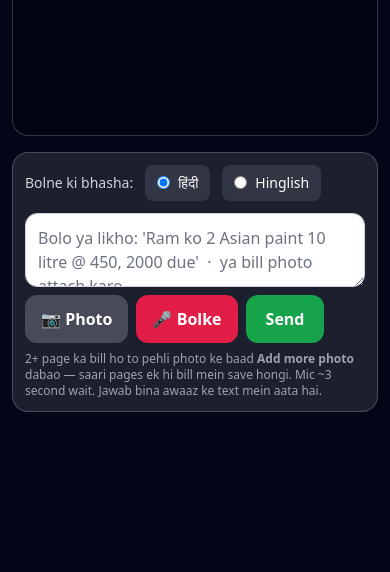
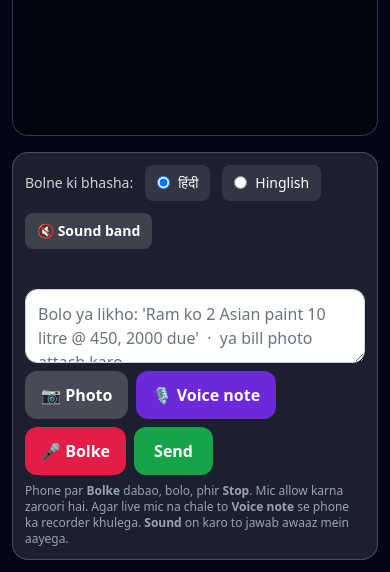
Before and after one commit to ssunny00091-rgb/hardware-erp, a PHP site: page /hardware-erp/assistant.php in a window 390 px wide. Shown: the part 928-1500 px from the top of the page. Before the commit the page ends 1340 px from the top, so only its background shows below. Run offline with PHP 8.4, Linux system fonts and the light colour scheme; tables that the repository leaves empty hold one stand-in row (values such as "Sample post"); some libraries are stand-ins or nearby versions.

Commit message:
Fix mobile voice input and add assistant sound toggle.
Phone Bolke now records audio (MediaRecorder) and sends it to the assistant; Voice note uses the phone recorder when HTTPS/live mic is blocked. Sound on reads replies aloud after a tap.

Co-authored-by: ssunny00091-rgb <ssunny00091-rgb@users.noreply.github.com>

```diff
--- a/assets/css/style.css
+++ b/assets/css/style.css
@@ -214,6 +214,23 @@ textarea::placeholder {
   max-height: 58vh;
 }
 
+.mic-live {
+  animation: mic-pulse 1.1s ease-in-out infinite;
+}
+
+@keyframes mic-pulse {
+  0%, 100% { box-shadow: 0 0 0 0 rgba(244, 63, 94, 0.7); }
+  50% { box-shadow: 0 0 0 10px rgba(244, 63, 94, 0); }
+}
+
+.sound-on {
+  background: #059669 !important;
+}
+
+#mic-status {
+  min-height: 1.25rem;
+}
+
 .chat-bubble {
   max-width: 92%;
   border-radius: 1rem;
--- a/assets/js/assistant.js
+++ b/assets/js/assistant.js
@@ -14,7 +14,15 @@ let listening = false;
 let recognition = null;
 let busy = false;
 let voiceSendTimer = null;
-const VOICE_SILENCE_MS = 3200;
+let mediaRecorder = null;
+let mediaStream = null;
+let recordedChunks = [];
+let audioCtx = null;
+const VOICE_SILENCE_MS = 2800;
+const btnSound = document.getElementById("btn-sound");
+const micStatus = document.getElementById("mic-status");
+const httpsHint = document.getElementById("https-mic-hint");
+const chatVoiceFile = document.getElementById("chat-voice-file");
 
 function currentVoiceLang() {
   const picked = document.querySelector('input[name="voice-lang"]:checked');
@@ -266,11 +274,18 @@ async function sendChat(text) {
   btnSend.disabled = true;
   const filesNow = pendingFiles.slice();
   let outgoing = message;
+  const filesAreAudio = filesNow.length > 0 && filesNow.every((f) => {
+    const t = (f.type || "").toLowerCase();
+    const n = (f.name || "").toLowerCase();
+    return t.startsWith("audio/") || t === "video/webm" || /\.(webm|m4a|mp3|wav|ogg|aac|3gp)$/.test(n);
+  });
   if (!outgoing && filesNow.length) {
-    outgoing = filesNow.length > 1
-      ? ("Yeh ek hi bill ki " + filesNow.length + " pages hain. Saari pages mila ke ek bill save karo.")
-      : "Is photo se supplier bill save karo.";
-  } else if (outgoing && filesNow.length > 1) {
+    outgoing = filesAreAudio
+      ? "🎤 Voice note"
+      : (filesNow.length > 1
+        ? ("Yeh ek hi bill ki " + filesNow.length + " pages hain. Saari pages mila ke ek bill save karo.")
+        : "Is photo se supplier bill save karo.");
+  } else if (outgoing && filesNow.length > 1 && !filesAreAudio) {
     outgoing += " (Iske saath " + filesNow.length + " pages/photos hain — ek hi bill.)";
   }
   addBubble("user", outgoing || ("📎 " + filesNow.map((f) => f.name).join(", ")));
@@ -280,7 +295,10 @@ async function sendChat(text) {
   chatFile.value = "";
 
   const form = new FormData();
-  form.append("payload", JSON.stringify({ message: outgoing || message, history }));
+  form.append("payload", JSON.stringify({
+    message: filesAreAudio && !message ? "" : (outgoing || message),
+    history,
+  }));
   filesNow.forEach((file, i) => form.append("files[]", file, "page-" + (i + 1) + "-" + file.name));
 
   try {
@@ -293,8 +311,9 @@ async function sendChat(text) {
     if (!response.ok) throw new Error(data.error || "Assistant fail");
     const reply = data.reply || "Ho gaya.";
     const extra = actionSummary(data.actions || []);
-    addBubble("assistant", reply, extra, data.tables || []);
-    history.push({ role: "user", content: outgoing || "Photo/PDF bheji hai" });
+  addBubble("assistant", reply, extra, data.tables || []);
+    speakText(reply);
+    history.push({ role: "user", content: outgoing || (filesAreAudio ? "Voice note" : "Photo/PDF bheji hai") });
     history.push({ role: "assistant", content: reply });
   } catch (err) {
     addBubble("assistant", "Error: " + err.message);
@@ -316,6 +335,117 @@ function micSupported() {
   return window.SpeechRecognition || window.webkitSpeechRecognition;
 }
 
+function isMobileShop() {
+  return /Android|iPhone|iPad|iPod|Mobile/i.test(navigator.userAgent || "")
+    || ((navigator.maxTouchPoints || 0) > 1 && window.innerWidth < 920);
+}
+
+function canUseLiveMic() {
+  const host = location.hostname;
+  return window.isSecureContext || host === "localhost" || host === "127.0.0.1";
+}
+
+function setMicStatus(text, danger) {
+  if (!micStatus) return;
+  micStatus.textContent = text || "";
+  micStatus.className = "mb-2 text-sm " + (danger ? "text-rose-300" : "text-amber-200");
+}
+
+function soundOn() {
+  return localStorage.getItem("assistantSoundOn") === "1";
+}
+
+function renderSoundButton() {
+  if (!btnSound) return;
+  if (soundOn()) {
+    btnSound.textContent = "🔊 Sound on";
+    btnSound.classList.add("sound-on");
+  } else {
+    btnSound.textContent = "🔇 Sound band";
+    btnSound.classList.remove("sound-on");
+  }
+}
+
+function unlockAudio() {
+  try {
+    const Ctx = window.AudioContext || window.webkitAudioContext;
+    if (Ctx) {
+      if (!audioCtx) audioCtx = new Ctx();
+      audioCtx.resume();
+    }
+  } catch (e) {
+    // ignore
+  }
+  try {
+    window.speechSynthesis && window.speechSynthesis.resume();
+  } catch (e2) {
+    // ignore
+  }
+}
+
+function playBeep() {
+  if (!soundOn()) return;
+  try {
+    unlockAudio();
+    if (!audioCtx) return;
+    const osc = audioCtx.createOscillator();
+    const gain = audioCtx.createGain();
+    osc.frequency.value = 880;
+    gain.gain.setValueAtTime(0.0001, audioCtx.currentTime);
+    gain.gain.exponentialRampToValueAtTime(0.08, audioCtx.currentTime + 0.02);
+    gain.gain.exponentialRampToValueAtTime(0.0001, audioCtx.currentTime + 0.18);
+    osc.connect(gain);
+    gain.connect(audioCtx.destination);
+    osc.start();
+    osc.stop(audioCtx.currentTime + 0.2);
+  } catch (e) {
+    // ignore
+  }
+}
+
+function pickVoice(lang) {
+  if (!window.speechSynthesis) return null;
+  const voices = window.speechSynthesis.getVoices() || [];
+  const want = lang === "en-IN" ? ["en-IN", "en-GB", "hi-IN", "en"] : ["hi-IN", "hi", "en-IN", "en"];
+  for (let i = 0; i < want.length; i++) {
+    const hit = voices.find((v) => (v.lang || "").toLowerCase().startsWith(want[i].toLowerCase()));
+    if (hit) return hit;
+  }
+  return voices[0] || null;
+}
+
+function speakText(text) {
+  if (!soundOn() || !window.speechSynthesis) return;
+  const plain = String(text || "")
+    .replace(/[#*_`>|-]/g, " ")
+    .replace(/\s+/g, " ")
+    .trim()
+    .slice(0, 450);
+  if (!plain) return;
+  unlockAudio();
+  window.speechSynthesis.cancel();
+  const u = new SpeechSynthesisUtterance(plain);
+  u.lang = currentVoiceLang();
+  u.rate = 1.04;
+  const voice = pickVoice(u.lang);
+  if (voice) u.voice = voice;
+  window.speechSynthesis.speak(u);
+}
+
+function micIdleLabel() {
+  btnMic.textContent = "🎤 Bolke";
+  btnMic.classList.remove("ring-2", "ring-white", "mic-live");
+}
+
+function stopMediaStream() {
+  if (mediaStream) {
+    mediaStream.getTracks().forEach((t) => {
+      try { t.stop(); } catch (e) { /* ignore */ }
+    });
+    mediaStream = null;
+  }
+}
+
 function stopMic() {
   if (voiceSendTimer) {
     clearTimeout(voiceSendTimer);
@@ -325,7 +455,6 @@ function stopMic() {
   if (recognition) {
     try {
       recognition.onend = null;
-      recognition.onresult = null;
       recognition.onerror = null;
       recognition.stop();
     } catch (e) {
@@ -333,8 +462,12 @@ function stopMic() {
     }
     recognition = null;
   }
-  btnMic.textContent = "🎤 Bolke";
-  btnMic.classList.remove("ring-2", "ring-white");
+  if (mediaRecorder && mediaRecorder.state === "recording") {
+    try { mediaRecorder.stop(); } catch (e2) { /* ignore */ }
+  }
+  mediaRecorder = null;
+  stopMediaStream();
+  micIdleLabel();
 }
 
 function queueVoiceSend() {
@@ -344,55 +477,260 @@ function queueVoiceSend() {
     const text = (chatInput.value || "").trim();
     if (!text || !listening) return;
     stopMic();
+    setMicStatus("Bhej raha hoon…");
     sendChat(text);
   }, VOICE_SILENCE_MS);
 }
 
-btnMic.addEventListener("click", () => {
+function recorderMime() {
+  if (!window.MediaRecorder) return "";
+  const types = [
+    "audio/webm;codecs=opus",
+    "audio/webm",
+    "audio/mp4",
+    "audio/ogg;codecs=opus",
+    "audio/ogg",
+  ];
+  return types.find((t) => MediaRecorder.isTypeSupported(t)) || "";
+}
+
+function extForMime(mime) {
+  if (mime.includes("mp4")) return "m4a";
+  if (mime.includes("ogg")) return "ogg";
+  if (mime.includes("mpeg") || mime.includes("mp3")) return "mp3";
+  if (mime.includes("wav")) return "wav";
+  return "webm";
+}
+
+async function askMicPermission() {
+  if (!navigator.mediaDevices || !navigator.mediaDevices.getUserMedia) {
+    throw new Error("Is browser mein mic API nahi hai");
+  }
+  const stream = await navigator.mediaDevices.getUserMedia({
+    audio: { echoCancellation: true, noiseSuppression: true },
+  });
+  return stream;
+}
+
+async function startRecorder() {
+  recordedChunks = [];
+  const mime = recorderMime();
+  mediaStream = await askMicPermission();
+  mediaRecorder = mime
+    ? new MediaRecorder(mediaStream, { mimeType: mime })
+    : new MediaRecorder(mediaStream);
+  const usedMime = mediaRecorder.mimeType || mime || "audio/webm";
+  mediaRecorder.ondataavailable = (ev) => {
+    if (ev.data && ev.data.size) recordedChunks.push(ev.data);
+  };
+  mediaRecorder.onerror = () => {
+    setMicStatus("Recording error. Voice note try karo.", true);
+    stopMic();
+  };
+  mediaRecorder.onstop = async () => {
+    const chunks = recordedChunks.slice();
+    recordedChunks = [];
+    stopMediaStream();
+    micIdleLabel();
+    if (!chunks.length) {
+      setMicStatus("Kuch record nahi hua. Phir se Bolke dabao.", true);
+      return;
+    }
+    const blob = new Blob(chunks, { type: usedMime.split(";")[0] || "audio/webm" });
+    if (blob.size < 800) {
+      setMicStatus("Bahut chhoti recording. Thoda lamba bolo.", true);
+      return;
+    }
+    const file = new File([blob], "voice." + extForMime(usedMime), { type: blob.type || "audio/webm" });
+    setMicStatus("Voice bhej raha hoon…");
+    pendingFiles.push(file);
+    showFiles();
+    await sendChat((chatInput.value || "").trim());
+    setMicStatus("");
+  };
+  mediaRecorder.start(250);
+  listening = true;
+  btnMic.textContent = "⏹ Stop";
+  btnMic.classList.add("ring-2", "ring-white", "mic-live");
+  playBeep();
+  setMicStatus("Sun raha hoon — bolo, khatam hone par Stop dabao.");
+}
+
+function startWebSpeech() {
   const Ctor = micSupported();
   if (!Ctor) {
-    alert("Yeh browser voice nahi sunta. Chrome use karo, ya type karo.");
-    return;
-  }
-  if (listening) {
-    stopMic();
-    return;
+    throw new Error("Live speech nahi");
   }
   recognition = new Ctor();
   recognition.lang = currentVoiceLang();
   recognition.interimResults = true;
-  recognition.continuous = true;
+  recognition.continuous = !isMobileShop();
+  recognition.maxAlternatives = 1;
   listening = true;
   btnMic.textContent = "⏹ Stop";
-  btnMic.classList.add("ring-2", "ring-white");
+  btnMic.classList.add("ring-2", "ring-white", "mic-live");
+  playBeep();
+  setMicStatus("Sun raha hoon — bolo…");
   recognition.onresult = (ev) => {
     let said = "";
     for (let i = 0; i < ev.results.length; i++) {
       said += ev.results[i][0].transcript;
     }
     chatInput.value = said.trim();
+    setMicStatus(said.trim() ? ("Suna: " + said.trim()) : "Sun raha hoon…");
     if (ev.results[ev.results.length - 1].isFinal) {
       queueVoiceSend();
     }
   };
-  recognition.onerror = () => {
-    stopMic();
+  recognition.onerror = (ev) => {
+    const err = (ev && ev.error) || "";
+    if (err === "no-speech" || err === "aborted") {
+      return;
+    }
+    if (err === "not-allowed" || err === "service-not-allowed") {
+      setMicStatus("Mic permission band hai. Chrome settings se mic allow karo, ya Voice note use karo.", true);
+      stopMic();
+      return;
+    }
+    if (err === "audio-capture" || err === "network") {
+      setMicStatus("Live mic fail (" + err + "). Ab recording mode.", true);
+      stopMic();
+      startRecorder().catch(() => {
+        if (chatVoiceFile) chatVoiceFile.click();
+      });
+      return;
+    }
+    setMicStatus("Mic error: " + err, true);
   };
   recognition.onend = () => {
-    if (!listening) return;
+    if (!listening || !recognition) return;
+    const text = (chatInput.value || "").trim();
+    if (isMobileShop()) {
+      if (text) {
+        queueVoiceSend();
+        return;
+      }
+      try {
+        setTimeout(() => {
+          if (listening && recognition) recognition.start();
+        }, 280);
+      } catch (e) {
+        queueVoiceSend();
+      }
+      return;
+    }
     try {
       recognition.start();
-    } catch (e) {
+    } catch (e2) {
       queueVoiceSend();
     }
   };
   recognition.start();
+}
+
+function showHttpsHint() {
+  if (!httpsHint) return;
+  if (canUseLiveMic()) {
+    httpsHint.classList.add("hidden");
+    return;
+  }
+  httpsHint.classList.remove("hidden");
+  httpsHint.textContent = "Phone par live mic ke liye site HTTPS (lock) chahiye. Abhi http hai, isliye Bolke block ho sakta hai. Voice note button use karo — phone ka recorder chalega. Ya PC Chrome se localhost kholo.";
+}
+
+async function toggleMic() {
+  if (listening) {
+    if (mediaRecorder && mediaRecorder.state === "recording") {
+      listening = false;
+      try { mediaRecorder.stop(); } catch (e) { stopMic(); }
+      btnMic.textContent = "…";
+      return;
+    }
+    const text = (chatInput.value || "").trim();
+    stopMic();
+    if (text) sendChat(text);
+    else setMicStatus("");
+    return;
+  }
+  if (!canUseLiveMic()) {
+    showHttpsHint();
+    setMicStatus("Live mic is page par band hai. Voice note dabao.", true);
+    if (chatVoiceFile) chatVoiceFile.click();
+    return;
+  }
+  unlockAudio();
+  if (window.speechSynthesis) window.speechSynthesis.cancel();
+  try {
+    if (isMobileShop() && window.MediaRecorder) {
+      await startRecorder();
+      return;
+    }
+    if (micSupported()) {
+      try {
+        const stream = await askMicPermission();
+        stream.getTracks().forEach((t) => t.stop());
+      } catch (permErr) {
+        setMicStatus("Mic allow nahi hua. Browser popup mein Allow dabao.", true);
+        return;
+      }
+      startWebSpeech();
+      return;
+    }
+    if (window.MediaRecorder) {
+      await startRecorder();
+      return;
+    }
+    if (chatVoiceFile) chatVoiceFile.click();
+    else alert("Yeh browser voice nahi sunta. Chrome use karo.");
+  } catch (err) {
+    setMicStatus((err && err.message) || "Mic start nahi hua", true);
+    if (chatVoiceFile) chatVoiceFile.click();
+  }
+}
+
+btnMic.addEventListener("click", () => {
+  toggleMic();
 });
+
+if (chatVoiceFile) {
+  chatVoiceFile.addEventListener("change", async () => {
+    const file = (chatVoiceFile.files && chatVoiceFile.files[0]) || null;
+    chatVoiceFile.value = "";
+    if (!file) return;
+    pendingFiles.push(file);
+    showFiles();
+    setMicStatus("Voice note bhej raha hoon…");
+    await sendChat((chatInput.value || "").trim());
+    setMicStatus("");
+  });
+}
+
+if (btnSound) {
+  btnSound.addEventListener("click", () => {
+    const next = soundOn() ? "0" : "1";
+    localStorage.setItem("assistantSoundOn", next);
+    renderSoundButton();
+    unlockAudio();
+    if (next === "1") {
+      speakText("Sound on hai. Ab assistant jawab bol kar sunayega.");
+    } else if (window.speechSynthesis) {
+      window.speechSynthesis.cancel();
+    }
+  });
+}
+
+if (window.speechSynthesis) {
+  window.speechSynthesis.addEventListener("voiceschanged", () => {
+    pickVoice(currentVoiceLang());
+  });
+}
 
 document.querySelectorAll('input[name="voice-lang"]').forEach((el) => {
   el.addEventListener("change", () => applyVoiceLang(el.value));
 });
 applyVoiceLang(localStorage.getItem("assistantVoiceLang") || "hi-IN");
+renderSoundButton();
+showHttpsHint();
 
 function applyKeyStatus(data) {
   const test = data.test || null;
--- a/assistant.php
+++ b/assistant.php
@@ -89,7 +89,10 @@ require __DIR__ . '/includes/reminder-banner.php';
     <label class="flex items-center gap-2 rounded-lg bg-white/10 px-3 py-2">
       <input type="radio" name="voice-lang" value="en-IN"> Hinglish
     </label>
+    <button type="button" id="btn-sound" class="rounded-lg bg-white/15 px-3 py-2 font-semibold">🔇 Sound band</button>
   </div>
+  <p id="mic-status" class="mb-2 text-sm text-amber-200"></p>
+  <p id="https-mic-hint" class="mb-2 hidden rounded-lg bg-rose-800/80 px-3 py-2 text-xs text-rose-50"></p>
   <div id="chat-files" class="mb-2 hidden"></div>
   <div class="flex flex-col gap-2 sm:flex-row sm:items-end">
     <textarea id="chat-input" rows="2" placeholder="Bolo ya likho: 'Ram ko 2 Asian paint 10 litre @ 450, 2000 due'  ·  ya bill photo attach karo" class="min-h-[52px] flex-1 rounded-xl border border-gray-300 bg-white p-3 text-gray-900"></textarea>
@@ -98,13 +101,21 @@ require __DIR__ . '/includes/reminder-banner.php';
         📷 Photo
         <input type="file" id="chat-file" class="hidden" accept="image/*,.pdf,application/pdf" multiple>
       </label>
+      <label class="cursor-pointer rounded-xl bg-violet-700 px-4 py-3 text-center font-semibold">
+        🎙️ Voice note
+        <input type="file" id="chat-voice-file" class="hidden" accept="audio/*,video/webm,video/mp4,.webm,.m4a,.mp3,.wav,.ogg,.aac" capture>
+      </label>
       <button type="button" id="btn-add-more" class="hidden rounded-xl bg-sky-600 px-4 py-3 font-semibold">➕ Add more photo</button>
       <button type="button" id="btn-mic" class="rounded-xl bg-rose-600 px-4 py-3 font-semibold">🎤 Bolke</button>
       <button type="button" id="btn-send" class="rounded-xl bg-green-600 px-5 py-3 font-semibold">Send</button>
     </div>
   </div>
-  <p class="mt-2 text-xs text-gray-400">2+ page ka bill ho to pehli photo ke baad <strong>Add more photo</strong> dabao — saari pages ek hi bill mein save hongi. Mic ~3 second wait. Jawab bina awaaz ke text mein aata hai.</p>
+  <p class="mt-2 text-xs text-gray-400">
+    Phone par <strong>Bolke</strong> dabao, bolo, phir <strong>Stop</strong>. Mic allow karna zaroori hai.
+    Agar live mic na chale to <strong>Voice note</strong> se phone ka recorder khulega.
+    <strong>Sound</strong> on karo to jawab awaaz mein aayega.
+  </p>
 </div>
 
-<script src="<?= htmlspecialchars(app_url('assets/js/assistant.js'), ENT_QUOTES, 'UTF-8') ?>"></script>
+<script src="<?= htmlspecialchars(app_url('assets/js/assistant.js'), ENT_QUOTES, 'UTF-8') ?>?v=voice3"></script>
 <?php require __DIR__ . '/includes/footer.php'; ?>
--- a/includes/assistant.php
+++ b/includes/assistant.php
@@ -146,6 +146,11 @@ You are the in-shop automation agent for {$name} hardware ERP.
 Today's date is {$today} (dd/mm/yyyy). Reply in simple Hindi (ok to mix English shop words).
 
 You MUST use tools to actually change the software. Do not pretend you saved something without a tool result.
+
+When the user sends a voice note / audio recording:
+1. Treat it as a spoken shop command in Hindi or Hinglish (names, qty, rates, due dates).
+2. Transcribe internally and immediately use tools — do not ask them to type the same thing.
+3. Confirm briefly what you heard.
 
 When the user sends photo(s), screenshot, scan, or PDF of a supplier bill / invoice / challan / quotation / WhatsApp bill / handwritten bill (any format):
 1. Read all visible text even if rotated, blurry, or mixed Hindi/English.
@@ -1446,10 +1451,54 @@ function assistant_normalize_history(array $history): array
     return $out;
 }
 
+function assistant_is_audio_upload(string $mime, string $filename): bool
+{
+    $mime = strtolower(trim($mime));
+    $filename = strtolower($filename);
+    if (str_starts_with($mime, 'audio/')) {
+        return true;
+    }
+    if ($mime === 'video/webm' || $mime === 'video/mp4') {
+        return (bool) preg_match('/\.(webm|m4a|mp4|3gp)$/i', $filename) || str_contains($filename, 'voice');
+    }
+    return (bool) preg_match('/\.(webm|m4a|mp3|wav|ogg|aac|3gp|opus)$/i', $filename);
+}
+
+function assistant_part_is_audio(array $part): bool
+{
+    if (($part['type'] ?? '') === 'input_audio') {
+        return true;
+    }
+    $name = (string) ($part['file']['filename'] ?? '');
+    $data = (string) ($part['file']['file_data'] ?? '');
+    return (bool) preg_match('/audio\/|voice|webm|m4a|ogg|wav|mp3|opus/i', $name . substr($data, 0, 48));
+}
+
 function assistant_file_part(string $mime, string $filename, string $binary): ?array
 {
     $mime = strtolower($mime);
     $b64 = base64_encode($binary);
+    if (assistant_is_audio_upload($mime, $filename)) {
+        if ($mime === '' || $mime === 'application/octet-stream') {
+            if (str_ends_with(strtolower($filename), '.m4a') || str_ends_with(strtolower($filename), '.mp4')) {
+                $mime = 'audio/mp4';
+            } elseif (str_ends_with(strtolower($filename), '.mp3')) {
+                $mime = 'audio/mpeg';
+            } elseif (str_ends_with(strtolower($filename), '.wav')) {
+                $mime = 'audio/wav';
+            } else {
+                $mime = 'audio/webm';
+            }
+        }
+        $safeName = $filename !== '' ? $filename : 'voice.webm';
+        return [
+            'type' => 'file',
+            'file' => [
+                'filename' => $safeName,
+                'file_data' => 'data:' . $mime . ';base64,' . $b64,
+            ],
+        ];
+    }
     if (str_contains($mime, 'pdf') || str_ends_with(strtolower($filename), '.pdf')) {
         return [
             'type' => 'file',
@@ -1488,7 +1537,7 @@ function assistant_collect_uploads(): array
             $name = is_array($bucket['name']) ? (string) $bucket['name'][$i] : (string) $bucket['name'];
             $mime = is_array($bucket['type']) ? (string) $bucket['type'][$i] : (string) $bucket['type'];
             $size = is_array($bucket['size']) ? (int) $bucket['size'][$i] : (int) $bucket['size'];
-            if ($size > 8 * 1024 * 1024 || !is_readable($tmp)) {
+            if ($size > 12 * 1024 * 1024 || !is_readable($tmp)) {
                 continue;
             }
             $bin = file_get_contents($tmp);
@@ -1511,10 +1560,19 @@ function assistant_chat(PDO $pdo, string $userText, array $history, array $fileP
         throw new InvalidArgumentException('Message ya photo bhejo');
     }
     if ($userText === '' && $fileParts !== []) {
+        $audioOnly = $fileParts !== [] && array_reduce(
+            $fileParts,
+            static fn (bool $ok, array $part): bool => $ok && assistant_part_is_audio($part),
+            true
+        );
         $n = count($fileParts);
-        $userText = $n > 1
-            ? ('Yeh ek hi supplier bill ki ' . $n . ' pages/photos hain. Page 1 pehli image, phir page 2, 3... Saari pages padhkar EK hi bill mein merge karke import_supplier_bill ek baar call karo. Saari items, ek total, ek supplier.')
-            : 'Is photo/PDF se supplier aur unka bill automatically add karo. Jo dikh raha hai usko save karo.';
+        if ($audioOnly) {
+            $userText = 'Yeh voice note hai (Hindi / Hinglish shop command). Pehle jo bola gaya usko samajho, phir tools se wahi kaam karo. Jawab simple Hindi mein do aur short mein confirm karo kya suna.';
+        } else {
+            $userText = $n > 1
+                ? ('Yeh ek hi supplier bill ki ' . $n . ' pages/photos hain. Page 1 pehli image, phir page 2, 3... Saari pages padhkar EK hi bill mein merge karke import_supplier_bill ek baar call karo. Saari items, ek total, ek supplier.')
+                : 'Is photo/PDF se supplier aur unka bill automatically add karo. Jo dikh raha hai usko save karo.';
+        }
     }
 
     $messages = [['role' => 'system', 'content' => assistant_system_prompt()]];
```
